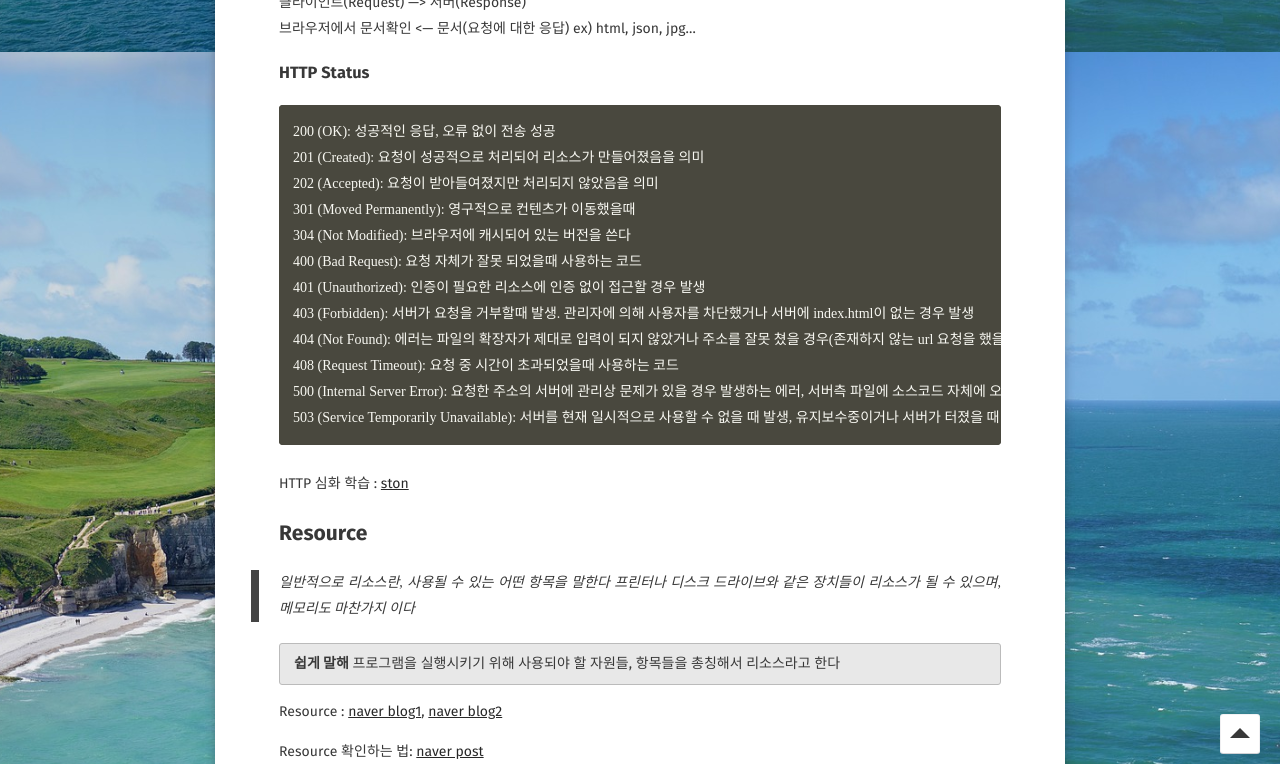
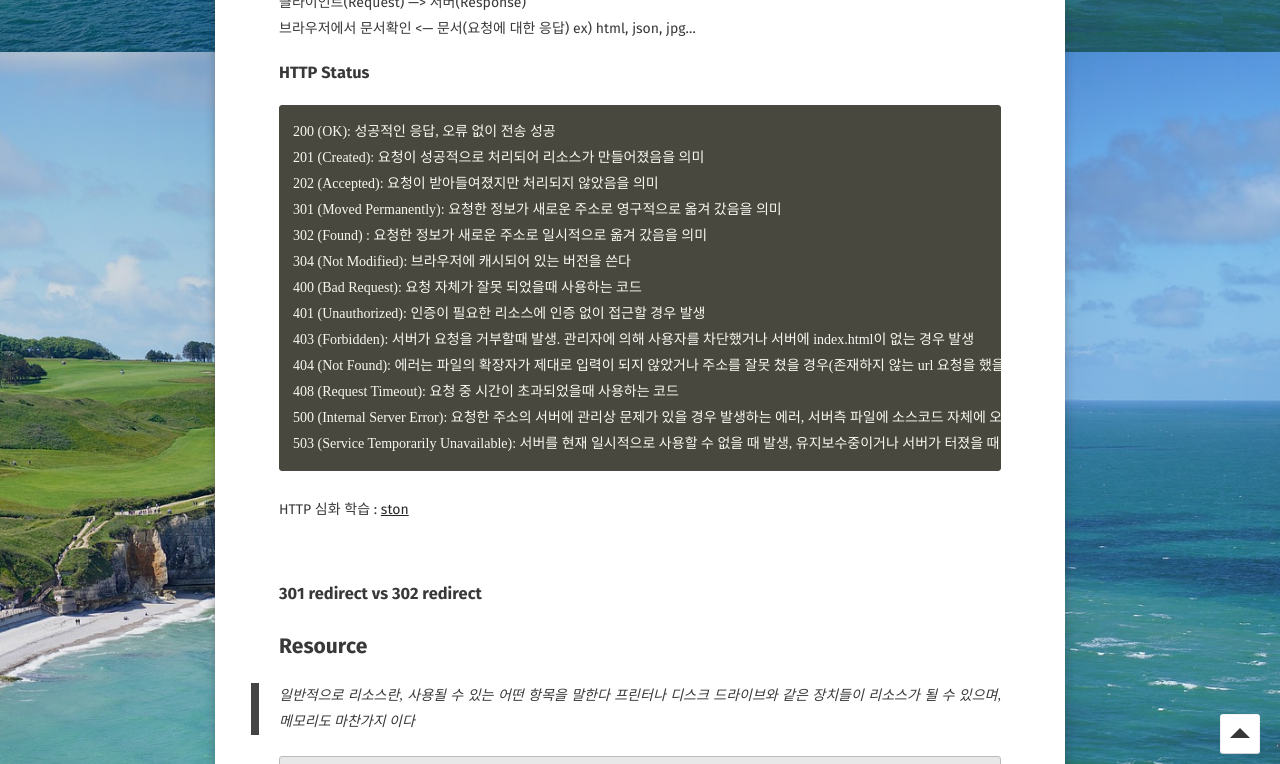
Before and after one commit to Jungjihyuk/JH_Life, a Jekyll site: the page built from _posts/2019-05-18-flask.md, in a window 1280 px wide and 900 px high, scrolled down 6112 px, cut to the strip 136-900 px from the top of the window. Built offline with Jekyll 4.4.1, drawn with Linux system fonts in a browser that asks for light colours; some web fonts are replaced; comment, search, counter and statistics services are not loaded.

Commit message:
update 302 status code

````diff
--- a/_posts/2019-05-18-flask.md
+++ b/_posts/2019-05-18-flask.md
@@ -203,7 +203,8 @@ Connect | 터널링의 목적으로 연결 요청
 200 (OK): 성공적인 응답, 오류 없이 전송 성공
 201 (Created): 요청이 성공적으로 처리되어 리소스가 만들어졌음을 의미
 202 (Accepted): 요청이 받아들여졌지만 처리되지 않았음을 의미
-301 (Moved Permanently): 영구적으로 컨텐츠가 이동했을때
+301 (Moved Permanently): 요청한 정보가 새로운 주소로 영구적으로 옮겨 갔음을 의미
+302 (Found) : 요청한 정보가 새로운 주소로 일시적으로 옮겨 갔음을 의미
 304 (Not Modified): 브라우저에 캐시되어 있는 버전을 쓴다
 400 (Bad Request): 요청 자체가 잘못 되었을때 사용하는 코드
 401 (Unauthorized): 인증이 필요한 리소스에 인증 없이 접근할 경우 발생
@@ -215,6 +216,13 @@ Connect | 터널링의 목적으로 연결 요청
 ```
 
 HTTP 심화 학습 : [ston](https://ston.readthedocs.io/ko/latest/admin/handling_http_requests.html)<br>
+
+<br>
+
+### 301 redirect vs 302 redirect
+
+
+
 
 ## Resource
 
````
